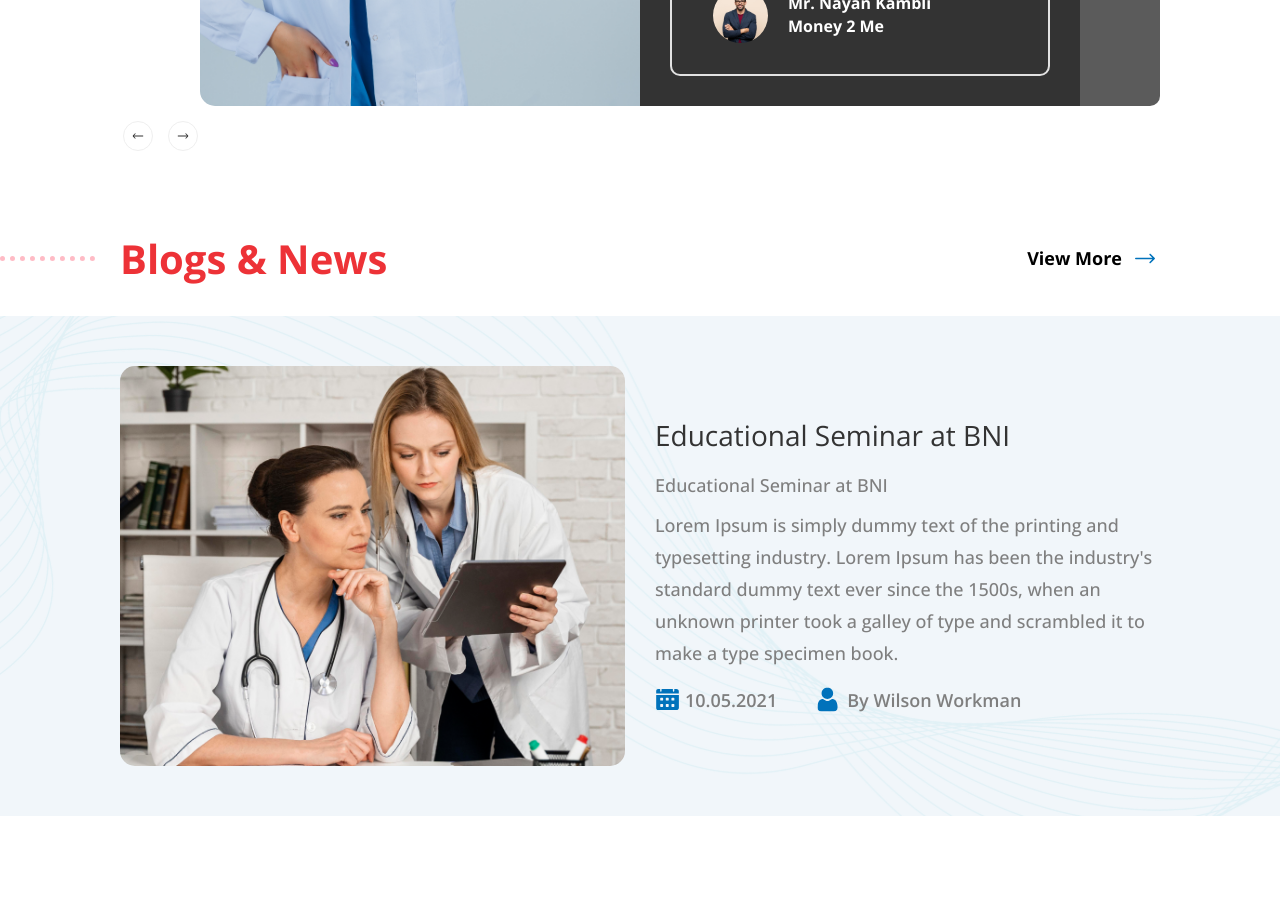
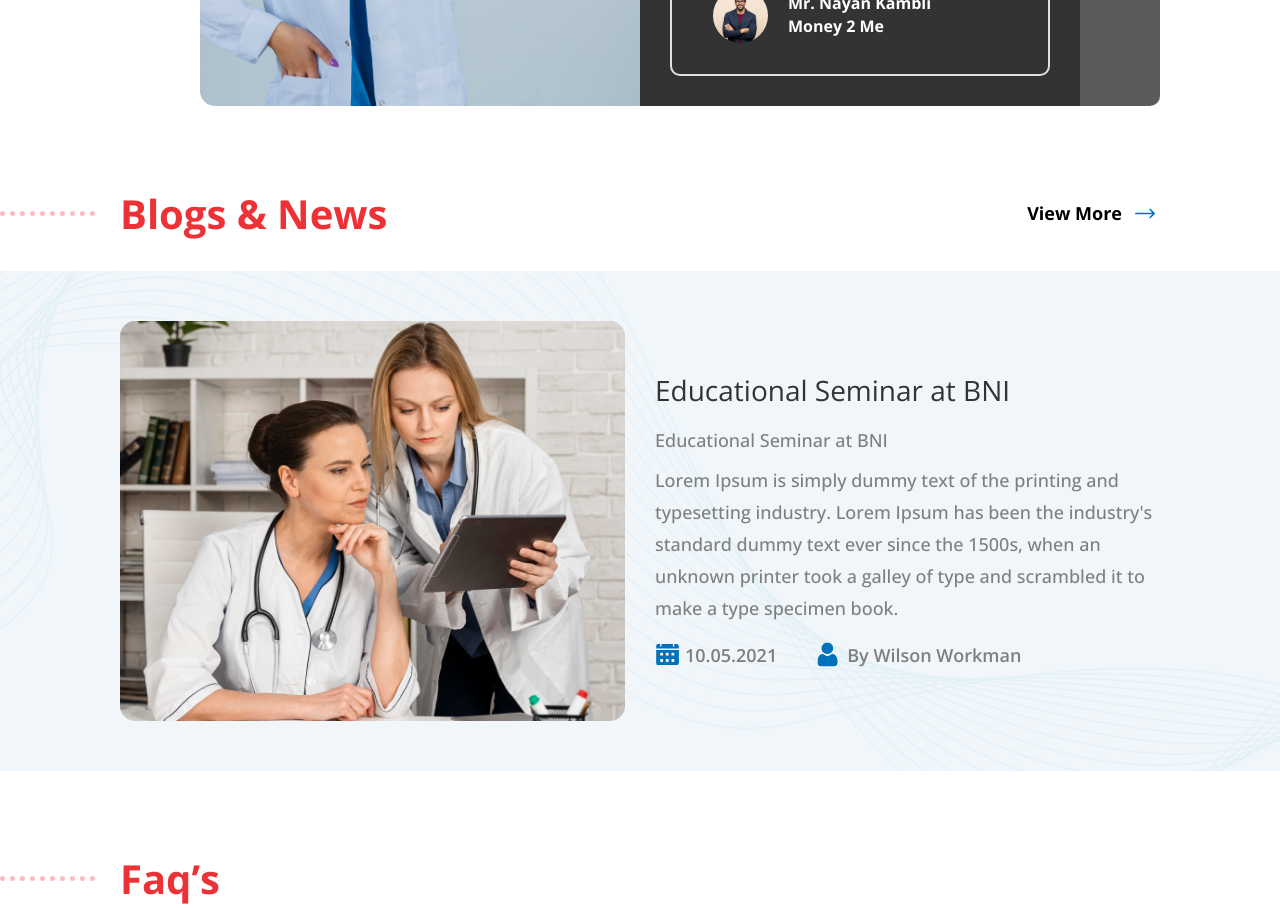
Before and after one commit to ashaduzzaman2002/bmsh-hospital, a React (Vite) app: page / in a window 1280 px wide. Shown: the part 4280-5188 px from the top of the page. Built offline with nearby package versions, Linux system fonts and the light colour scheme.

Commit message:
adding arrow

```diff
--- a/src/components/reviews-component/reviews.css
+++ b/src/components/reviews-component/reviews.css
@@ -107,7 +107,7 @@
 }
 
 .mobile-arrow {
-  display: flex;
+  display: none;
   align-items: center;
   justify-content: center;
   margin-top: 15px;
@@ -250,6 +250,10 @@
     display: none;
   }
 
+  .mobile-arrow {
+    display: flex;
+  }
+
   .review-container {
     grid-template-columns: 100%;
   }
```
